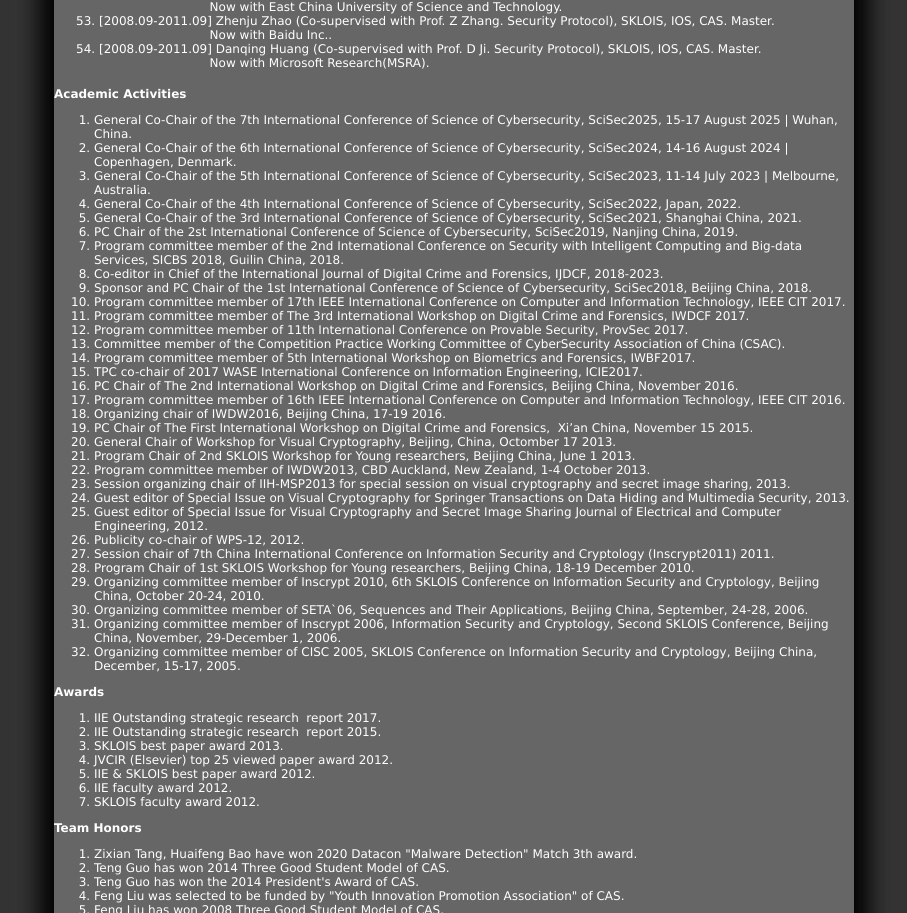
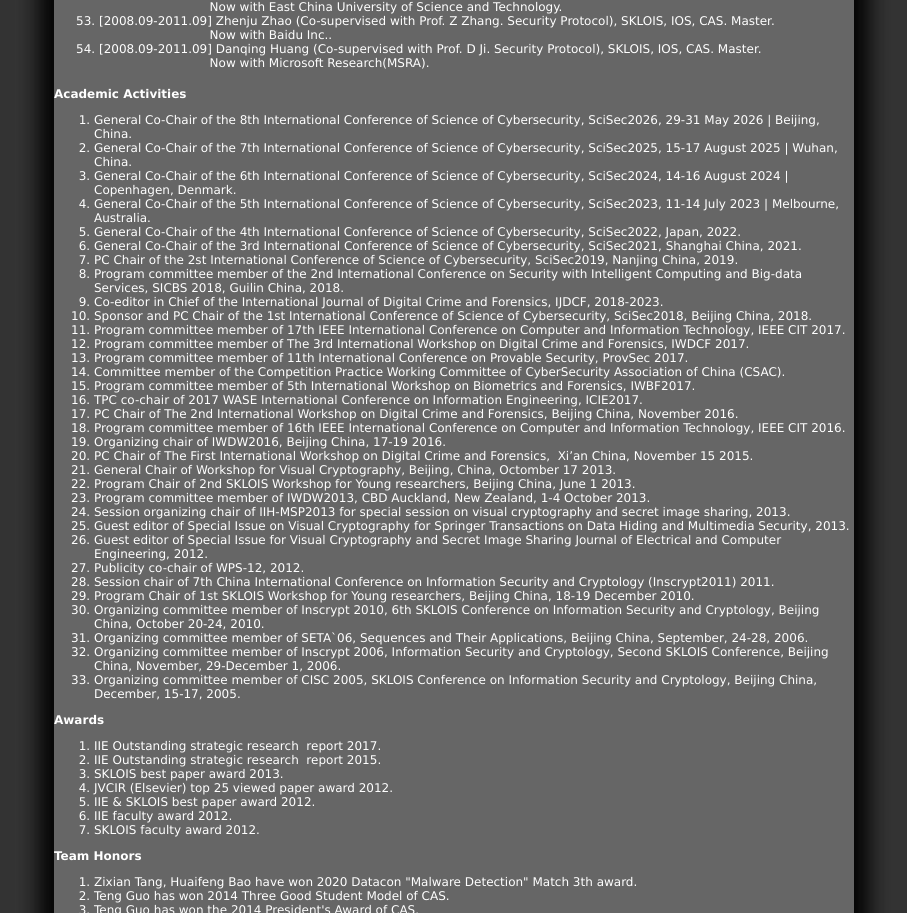
Before and after one commit to liufengiie/myHomePage, a plain HTML site: page aboutme.html in a window 1280 px wide. Shown: the part 1791-2704 px from the top of the page, without its empty margins (186-1093 px from the left). Drawn offline with Linux system fonts and the light colour scheme.

Commit message:
Update aboutme.html

```diff
--- a/aboutme.html
+++ b/aboutme.html
@@ -335,6 +335,11 @@
 		<font color="#FFFFFF">
 		<li class="auto-style2">
 		<font color="#FFFFFF">
+		General Co-Chair of the 8th International Conference of Science of
+		Cybersecurity, SciSec2026, 29-31 May 2026 | Beijing, China. </font>
+		</li>
+			<li class="auto-style2">
+		<font color="#FFFFFF">
 		General Co-Chair of the 7th International Conference of Science of
 		Cybersecurity, SciSec2025, 15-17 August 2025 | Wuhan, China. </font>
 		</li>
```
